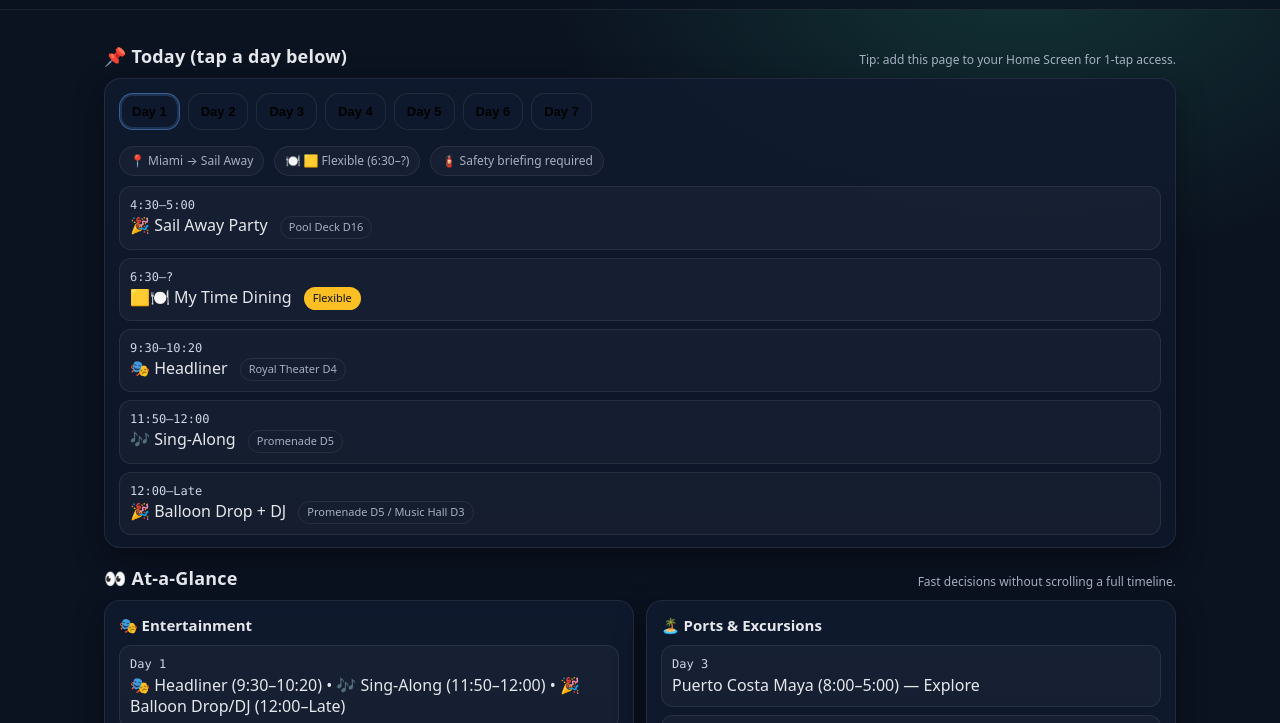
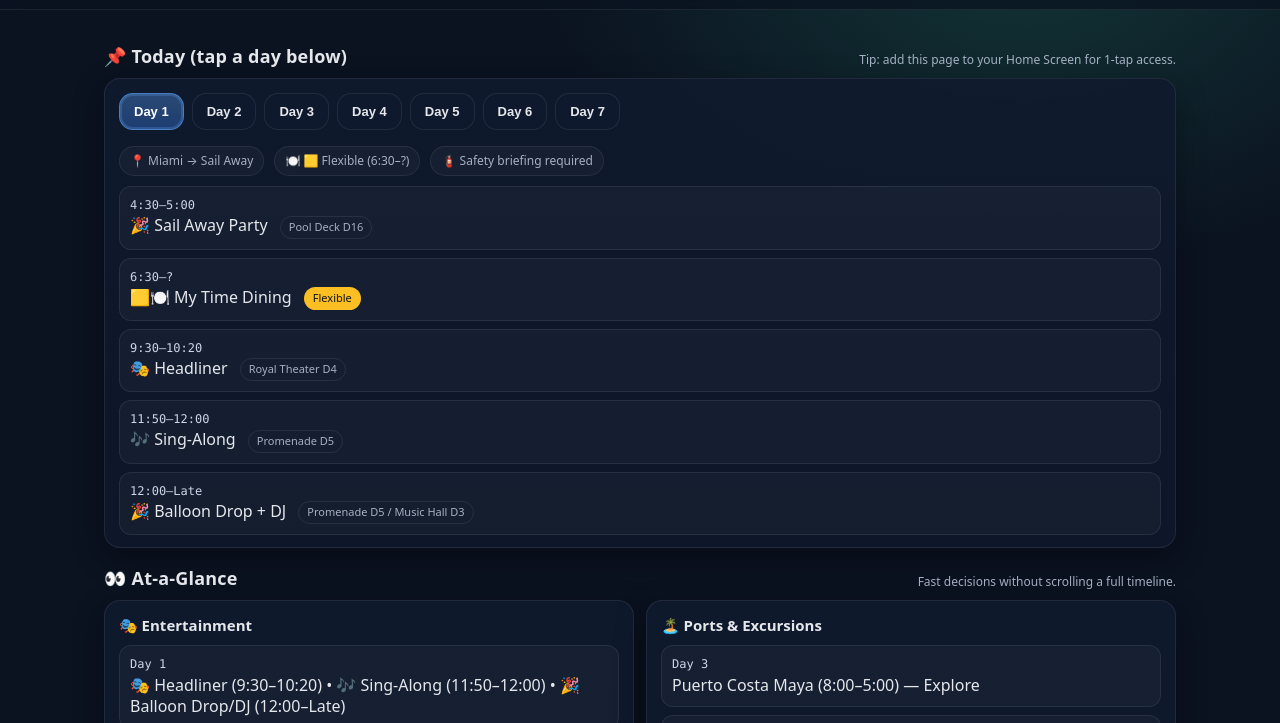
Before and after one commit to coreybeach/coreybeach.github.io, a plain HTML site: page index.html in a window 1280 px wide. Shown: the part 55-778 px from the top of the page. Drawn offline with Linux system fonts and the light colour scheme.

Commit message:
Update index.html

```diff
--- a/index.html
+++ b/index.html
@@ -146,23 +146,47 @@
     }
     .daybar::-webkit-scrollbar{display:none}
     .daybtn{
-      flex:0 0 auto;
-      padding:10px 12px;
-      border-radius: 14px;
-      border:1px solid var(--border);
-      background: rgba(16,26,46,.75);
-      font-weight:600;
-      font-size:13px;
-      cursor:pointer;
-      user-select:none;
-      transition:.15s transform ease, .15s background ease;
-    }
-    .daybtn:hover{background: rgba(16,26,46,.95)}
-    .daybtn:active{transform: scale(.98)}
-    .daybtn.active{
-      border-color: rgba(96,165,250,.5);
-      box-shadow: 0 0 0 2px rgba(96,165,250,.18) inset;
-    }
+  flex: 0 0 auto;
+  padding: 10px 14px;
+  border-radius: 14px;
+  border: 1px solid var(--border);
+  background: rgba(16,26,46,.75);
+
+  /* TEXT */
+  color: #e5e7eb;              /* readable inactive text */
+  font-weight: 600;
+  font-size: 13px;
+
+  /* INTERACTION */
+  cursor: pointer;
+  user-select: none;
+  transition:
+    background .15s ease,
+    transform .15s ease,
+    color .15s ease,
+    box-shadow .15s ease;
+}
+
+.daybtn:hover{
+  background: rgba(16,26,46,.95);
+  color: #ffffff;
+}
+
+.daybtn:active{
+  transform: scale(.97);
+}
+
+.daybtn.active{
+  color: #ffffff;
+  background: linear-gradient(
+    180deg,
+    rgba(96,165,250,.35),
+    rgba(59,130,246,.35)
+  );
+  border-color: rgba(96,165,250,.6);
+  box-shadow: 0 0 0 2px rgba(96,165,250,.25) inset;
+}
+
 
     /* Timeline */
     .timeline{margin-top:10px}
```
